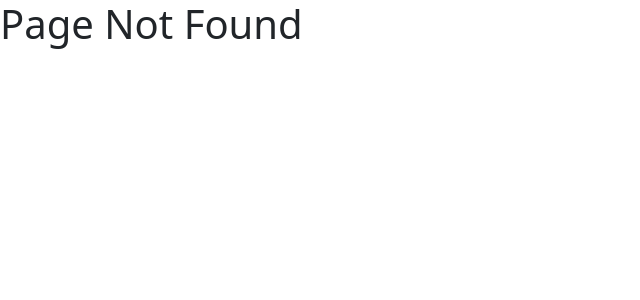
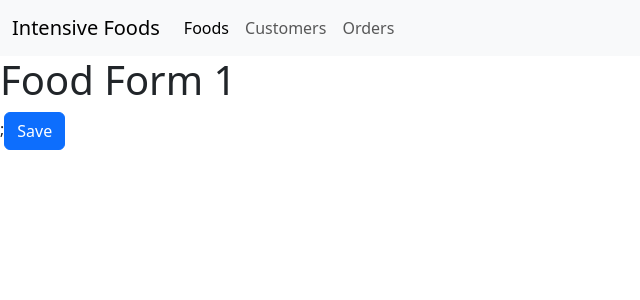
Before and after one commit to Daniyal19926/Foods-Table, a React (Vite) app: page /foods/1 in a window 1280 px wide. Before the commit this address had no page. Shown: the top 300 px of the page, without its empty margins (0-640 px from the left). Built offline with nearby package versions, Linux system fonts and the light colour scheme.

Commit message:
added food form page

```diff
--- /dev/null
+++ b/src/pages/FoodFormPage.tsx
@@ -0,0 +1,16 @@
+import { useNavigate, useParams } from "react-router-dom";
+
+function FoodFormPage() {
+  const { id } = useParams();
+  const navigate = useNavigate();
+
+  return (
+    <>
+      <h1> Food Form {id}</h1>;
+      <button onClick={() => navigate("/foods")} className="btn btn-primary">
+        Save
+      </button>
+    </>
+  );
+}
+export default FoodFormPage;
--- a/src/pages/index.ts
+++ b/src/pages/index.ts
@@ -3,3 +3,5 @@
 export { default as CustomersPage } from "./CustomersPage";
 export { default as OrdersPage } from "./OrdersPage";
 export { default as NotFoundePage } from "./NotfoundPage";
+
+export { default as FoodFormPage } from "./FoodFormPage";
```
Also changed, not shown: src/routes.tsx (+7 -1 lines).
